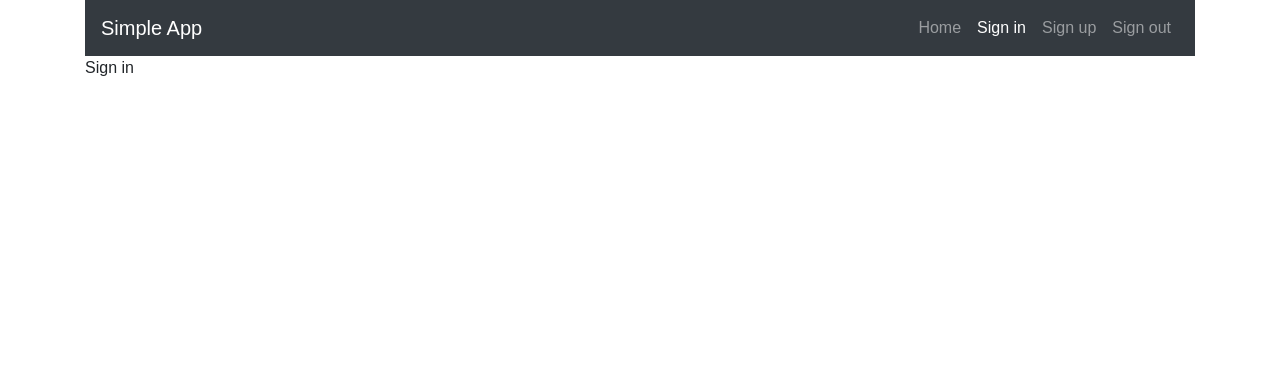
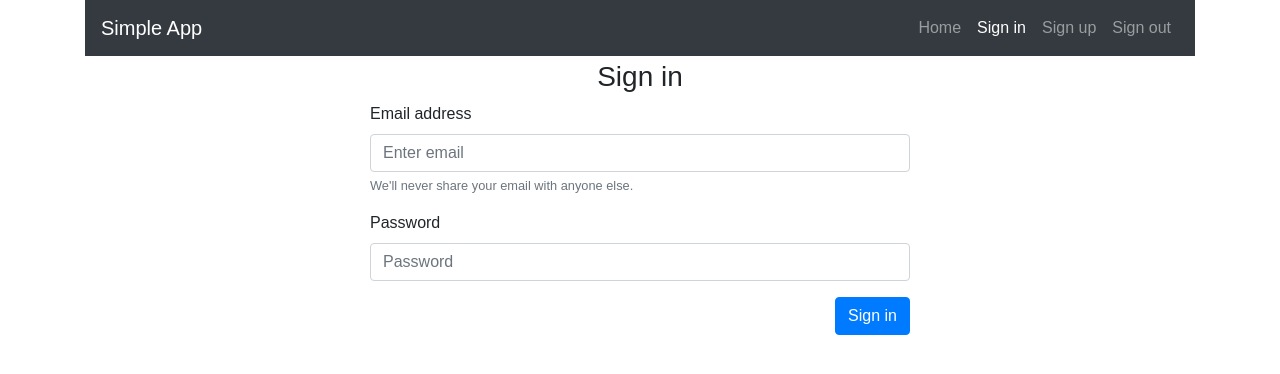
Before and after one commit to olezhek85/simple-auth, a React (Create React App) app: page /signin in a window 1280 px wide. Shown: the top 374 px of the page. Built offline with nearby package versions, Linux system fonts and the light colour scheme.

Commit message:
Added redux-form and Signin Form

```diff
--- a/package.json
+++ b/package.json
@@ -8,7 +8,8 @@
     "react-redux": "^5.0.7",
     "react-router-dom": "^4.2.2",
     "react-scripts": "1.1.1",
-    "redux": "^3.7.2"
+    "redux": "^3.7.2",
+    "redux-form": "^7.3.0"
   },
   "scripts": {
     "start": "react-scripts start",
--- a/src/App.js
+++ b/src/App.js
@@ -2,12 +2,13 @@ import React, { Component } from "react";
 import { Route, Switch, Redirect } from "react-router-dom";
 
 import Layout from "./hoc/Layout";
+import Signin from "./components/Auth/Signin";
 
 class App extends Component {
   render() {
     let routes = (
       <Switch>
-        <Route path="/signin" render={() => <p>Sign in</p>} />
+        <Route path="/signin" component={Signin} />
         <Route path="/signup" render={() => <p>Sign up</p>} />
         <Route path="/signout" render={() => <p>Sign out</p>} />
         <Route
--- /dev/null
+++ b/src/components/Auth/Signin.js
@@ -0,0 +1,69 @@
+import React, { Component, Fragment } from "react";
+import { Field, reduxForm } from "redux-form";
+
+const renderInput = field => (
+  <Fragment>
+    <input
+      {...field.input}
+      type={field.type}
+      className={field.className}
+      placeholder={field.placeholder}
+    />
+    {field.meta.touched &&
+      field.meta.error && <span className="error">{field.meta.error}</span>}
+  </Fragment>
+);
+
+class Signin extends Component {
+  handleFormSubmit = ({ email, password }) => {
+    console.log(email, password);
+  };
+
+  render() {
+    const { handleSubmit } = this.props;
+
+    return (
+      <div className="row">
+        <div className="col-md-12">
+          <h3 className="text-center mt-1">Sign in</h3>
+          <div className="row">
+            <div className="col-md-6 mx-auto">
+              <form onSubmit={handleSubmit(this.handleFormSubmit)}>
+                <div className="form-group">
+                  <label htmlFor="email">Email address</label>
+                  <Field
+                    name="email"
+                    component={renderInput}
+                    type="text"
+                    className="form-control"
+                    placeholder="Enter email"
+                  />
+                  <small className="form-text text-muted">
+                    We'll never share your email with anyone else.
+                  </small>
+                </div>
+                <div className="form-group">
+                  <label htmlFor="password">Password</label>
+                  <Field
+                    name="password"
+                    component={renderInput}
+                    type="password"
+                    className="form-control"
+                    placeholder="Password"
+                  />
+                </div>
+                <button type="submit" className="btn btn-primary float-right">
+                  Sign in
+                </button>
+              </form>
+            </div>
+          </div>
+        </div>
+      </div>
+    );
+  }
+}
+
+export default reduxForm({
+  form: "signin"
+})(Signin);
--- a/src/index.js
+++ b/src/index.js
@@ -3,6 +3,7 @@ import ReactDOM from "react-dom";
 import { BrowserRouter } from "react-router-dom";
 import { Provider } from "react-redux";
 import { createStore, applyMiddleware, compose, combineReducers } from "redux";
+import { reducer as formReducer } from "redux-form";
 
 import "./index.css";
 import App from "./App";
@@ -15,7 +16,8 @@ const composeEnhancers =
     : null || compose;
 
 const rootReducer = combineReducers({
-  auth: authReducer
+  auth: authReducer,
+  form: formReducer
 });
 
 const store = createStore(rootReducer, composeEnhancers(applyMiddleware()));
```
Also changed, not shown: 1 other file (tests, documents, lock files or other folders).
